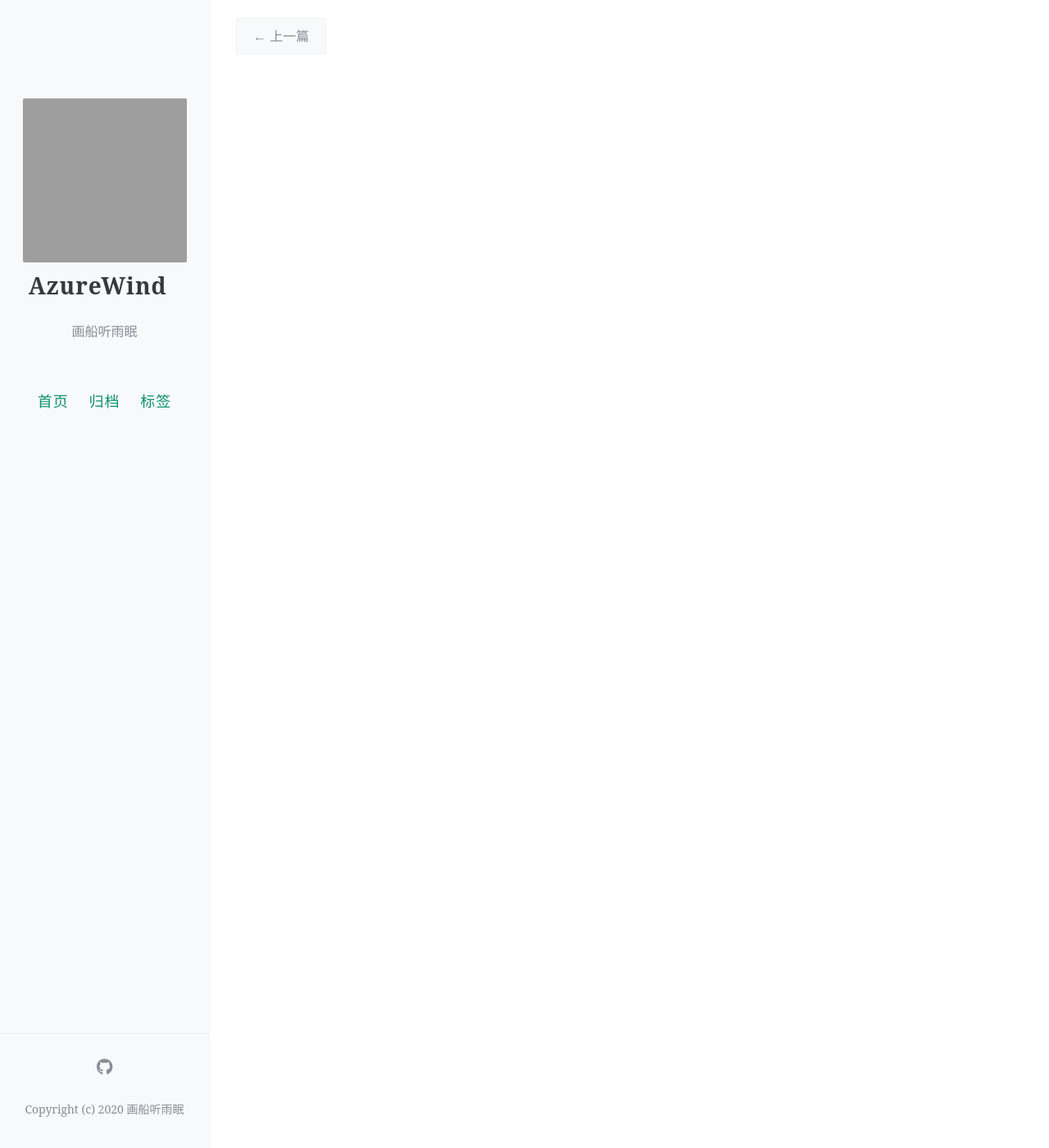
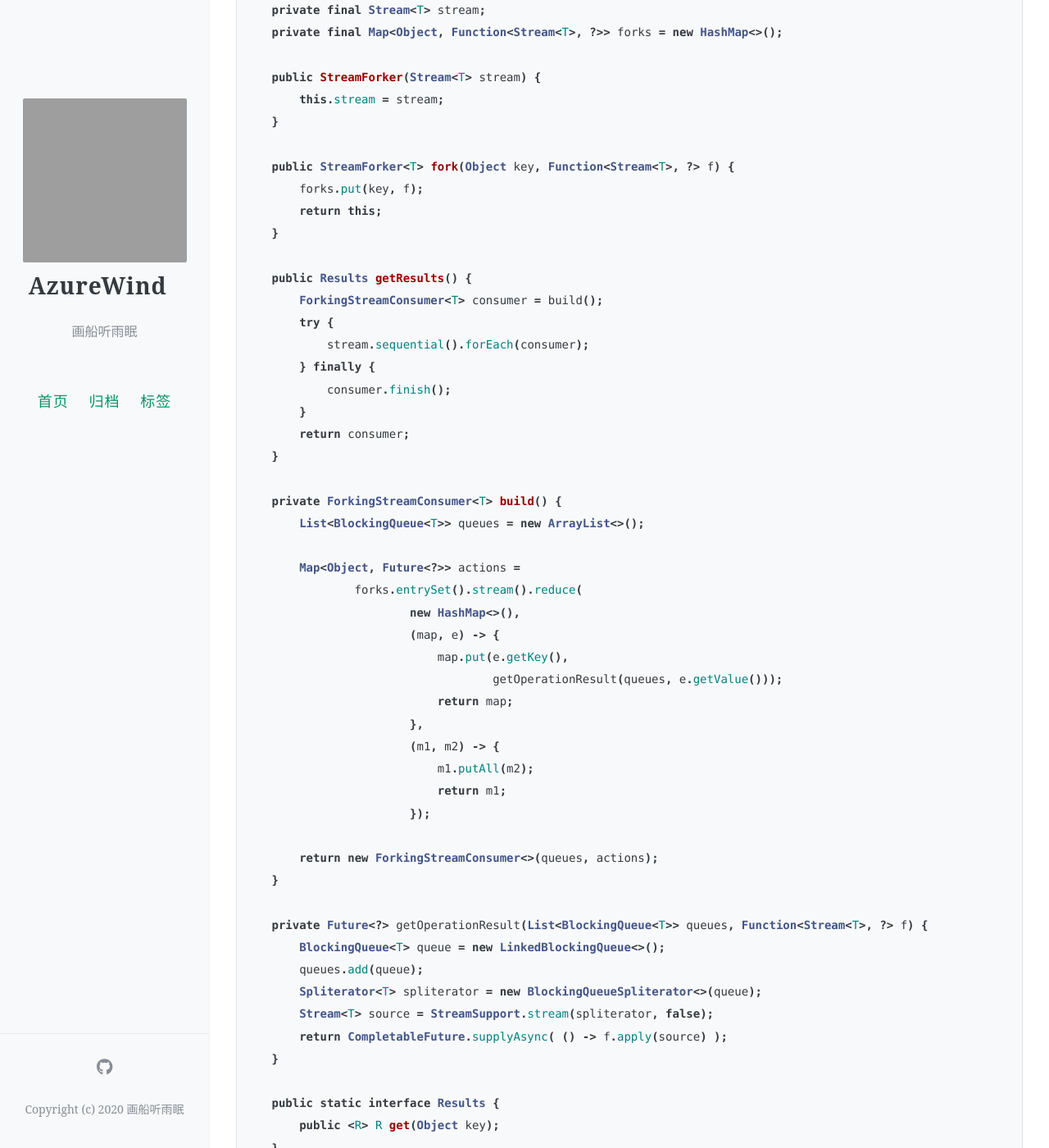
Before and after one commit to poison0/poison0.github.io, a Jekyll site: the page built from _posts/2021-07-31-javaStream.markdown, in a window 1280 px wide and 1400 px high, scrolled down 13029 px. Shown: the whole window at 82% size. Built offline with Jekyll 4.4.1, drawn with Linux system fonts in a browser that asks for light colours; comment, search, counter and statistics services are not loaded; some of the changed text lies outside the part shown; grey boxes are pictures that could not be loaded.

Commit message:
stream api

````diff
--- a/_posts/2021-07-31-javaStream.markdown
+++ b/_posts/2021-07-31-javaStream.markdown
@@ -481,6 +481,8 @@ public interface MonadExample<T> {
 }
 ```
 
+#### 10.1 封装try catch
+
 > github有人写了一个对try catch进行monad封装的类库 [jasongoodwin/better-java-monads (github.com)](https://github.com/jasongoodwin/better-java-monads)
 >
 > 利用这个类库可以把try catch延后处理，让整个流的运算显得更加合理
@@ -513,6 +515,156 @@ List<Integer> collect = Stream.of(5).map((x) -> Try.ofFailable(() -> {
 })).map(x -> x.orElse(-1)).collect(Collectors.toList());
 ```
 
+#### 10.2复制流
+
+> Java 8 中附录为了解决流只能执行一次的问题，封装了一个 StreamForker 方法，可以把流复制并且并行执行的方法，代码如下
+
+```java
+public class StreamForker<T> {
+
+    private final Stream<T> stream;
+    private final Map<Object, Function<Stream<T>, ?>> forks = new HashMap<>();
+
+    public StreamForker(Stream<T> stream) {
+        this.stream = stream;
+    }
+
+    public StreamForker<T> fork(Object key, Function<Stream<T>, ?> f) {
+        forks.put(key, f);
+        return this;
+    }
+
+    public Results getResults() {
+        ForkingStreamConsumer<T> consumer = build();
+        try {
+            stream.sequential().forEach(consumer);
+        } finally {
+            consumer.finish();
+        }
+        return consumer;
+    }
+
+    private ForkingStreamConsumer<T> build() {
+        List<BlockingQueue<T>> queues = new ArrayList<>();
+
+        Map<Object, Future<?>> actions =
+                forks.entrySet().stream().reduce(
+                        new HashMap<>(),
+                        (map, e) -> {
+                            map.put(e.getKey(),
+                                    getOperationResult(queues, e.getValue()));
+                            return map;
+                        },
+                        (m1, m2) -> {
+                            m1.putAll(m2);
+                            return m1;
+                        });
+
+        return new ForkingStreamConsumer<>(queues, actions);
+    }
+
+    private Future<?> getOperationResult(List<BlockingQueue<T>> queues, Function<Stream<T>, ?> f) {
+        BlockingQueue<T> queue = new LinkedBlockingQueue<>();
+        queues.add(queue);
+        Spliterator<T> spliterator = new BlockingQueueSpliterator<>(queue);
+        Stream<T> source = StreamSupport.stream(spliterator, false);
+        return CompletableFuture.supplyAsync( () -> f.apply(source) );
+    }
+
+    public static interface Results {
+        public <R> R get(Object key);
+    }
+
+    private static class ForkingStreamConsumer<T> implements Consumer<T>, Results {
+        static final Object END_OF_STREAM = new Object();
+
+        private final List<BlockingQueue<T>> queues;
+        private final Map<Object, Future<?>> actions;
+
+        ForkingStreamConsumer(List<BlockingQueue<T>> queues, Map<Object, Future<?>> actions) {
+            this.queues = queues;
+            this.actions = actions;
+        }
+
+        @Override
+        public void accept(T t) {
+            queues.forEach(q -> q.add(t));
+        }
+
+        @Override
+        public <R> R get(Object key) {
+            try {
+                return ((Future<R>) actions.get(key)).get();
+            } catch (Exception e) {
+                throw new RuntimeException(e);
+            }
+        }
+
+        void finish() {
+            accept((T) END_OF_STREAM);
+        }
+    }
+
+    private static class BlockingQueueSpliterator<T> implements Spliterator<T> {
+        private final BlockingQueue<T> q;
+
+        BlockingQueueSpliterator(BlockingQueue<T> q) {
+            this.q = q;
+        }
+
+        @Override
+        public boolean tryAdvance(Consumer<? super T> action) {
+            T t;
+            while (true) {
+                try {
+                    t = q.take();
+                    break;
+                }
+                catch (InterruptedException e) {
+                }
+            }
+
+            if (t != ForkingStreamConsumer.END_OF_STREAM) {
+                action.accept(t);
+                return true;
+            }
+
+            return false;
+        }
+
+        @Override
+        public Spliterator<T> trySplit() {
+            return null;
+        }
+
+        @Override
+        public long estimateSize() {
+            return 0;
+        }
+
+        @Override
+        public int characteristics() {
+            return 0;
+        }
+    }
+}
+//测试代码如下，想要用一个流同时进行分页，并且输出总个数，调用非常简单
+
+int pageNo = 2;
+int pageSize = 3;
+Stream<Integer> integerStream = Stream.of(1, 2, 3, 5, 5, 6, 7, 8, 9);
+StreamForker.Results results = new StreamForker<Integer>(integerStream)
+    .fork("count", Stream::count)
+    .fork("list", s -> s.skip((pageNo - 1) * pageSize).limit(pageSize).collect(Collectors.toList()))
+    .getResults();
+Long count = results.get("count");
+List<Integer> list = results.get("list");
+System.out.println("count:"+count);
+System.out.println(list);
+
+>> count:9
+>> [5, 5, 6]
+```
 
 
 ------------ 本文内容参考如下-------------
````
